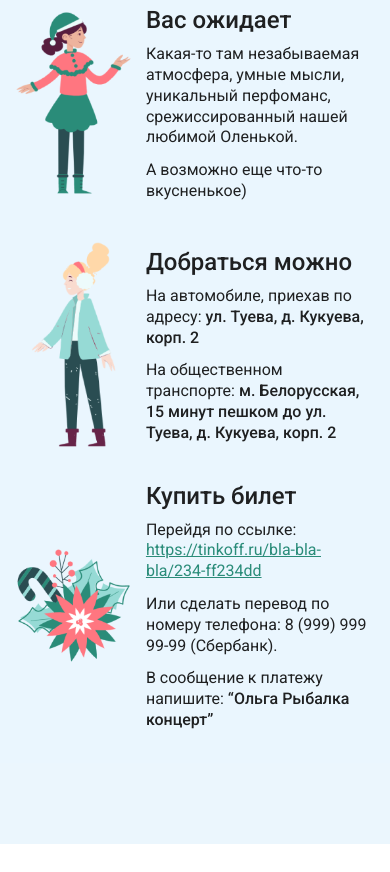
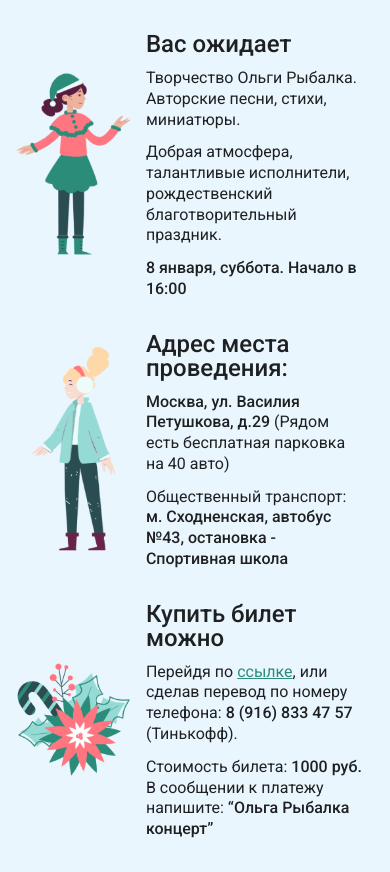
Before and after one commit to egorbabintcev/odrybalka-website, a website built with Parcel: page src/index.html in a window 390 px wide. Before the commit the page ends 844 px from the top, so only its background shows below. Built offline with nearby package versions, Linux system fonts and the light colour scheme.

Commit message:
Fix content. Add favicon and robots.txt. Add side padding to fix mobile scroll

```diff
--- /dev/null
+++ b/robots.txt
@@ -0,0 +1,2 @@
+User-agent: *
+Disallow: /
--- a/src/index.html
+++ b/src/index.html
@@ -4,7 +4,9 @@
   <meta charset="UTF-8">
   <meta http-equiv="X-UA-Compatible" content="IE=edge">
   <meta name="viewport" content="width=device-width, initial-scale=1.0">
-  <title>Document</title>
+  <link type="image/x-icon" rel="shortcut icon" href="favicon.ico">
+
+  <title>Концерт Ольги Рыбалка</title>
 </head>
 <body>
   <div class="main-screen">
@@ -18,27 +20,32 @@
           <h3 class="title">Вас ожидает</h3>
 
           <p class="subtitle">
-            Какая-то там незабываемая атмосфера, умные мысли, уникальный перфоманс, срежиссированный нашей любимой Оленькой.
+            Творчество Ольги Рыбалка. Авторские песни, стихи, миниатюры.
           </p>
 
           <p class="subtitle">
-            А возможно еще что-то вкусненькое)
+            Добрая атмосфера, талантливые исполнители, рождественский благотворительный праздник.
+          </p>
+
+          <p class="subtitle">
+            <strong>8 января, суббота. Начало в 16:00</strong>
           </p>
         </div>
       </div>
 
       <div class="main-card main-card--right">
         <div class="main-card__text">
-          <h3 class="title">Добраться можно</h3>
+          <h3 class="title">Адрес места проведения:</h3>
 
           <p class="subtitle">
-            На автомобиле, приехав по адресу: <strong>ул. Туева, д. Кукуева, корп. 2</strong>
+            <strong>Москва, ул. Василия Петушкова, д.29</strong>
+            (Рядом есть бесплатная парковка на 40 авто)
           </p>
 
           <p class="subtitle">
-            На общественном транспорте:
-            <strong>м. Белорусская, 15 минут пешком до ул. Туева, д. Кукуева, корп. 2</strong>
+            Общественный транспорт: <br><strong>м. Сходненская, автобус  №43, остановка - Спортивная школа</strong>
           </p>
+
         </div>
 
         <div class="main-card__img">
@@ -52,18 +59,15 @@
         </div>
 
         <div class="main-card__text">
-          <h3 class="title">Купить билет</h3>
+          <h3 class="title">Купить билет можно</h3>
 
           <p class="subtitle">
-            Перейдя по ссылке: <a href="https://tinkoff.ru/bla-bla-bla/234-ff234dd">https://tinkoff.ru/bla-bla-bla/234-ff234dd</a>
-          </p>
-
-          <p class="subtitle">
-            Или сделать перевод по номеру телефона: 8 (999) 999 99-99 (Сбербанк).
+            Перейдя по <a href="https://www.tinkoff.ru/rm/avdeeva.natalya137/KE35o16450">ссылке</a>, или сделав перевод по номеру телефона: <strong>8 (916) 833 47 57</strong> (Тинькофф).
           </p>
 
           <div class="subtitle">
-            В сообщение к платежу напишите: <strong>“Ольга Рыбалка концерт”</strong>
+            Стоимость билета: <strong>1000 руб.</strong>
+            В сообщении к платежу напишите: <strong>“Ольга Рыбалка концерт”</strong>
           </div>
         </div>
       </div>
--- a/src/styles/index.scss
+++ b/src/styles/index.scss
@@ -33,6 +33,7 @@ html {
   max-width: 960px;
   width: 100%;
   margin: 0 auto;
+  padding: 32px 0;
 
 
   @include between-children() {
@@ -40,7 +41,7 @@ html {
   }
 
   @media screen and (max-width: 480px) {
-    padding-bottom: 32px;
+    padding-right: 12px;
   }
 }
 
```
Also changed, not shown: src/favicon.ico (added).
